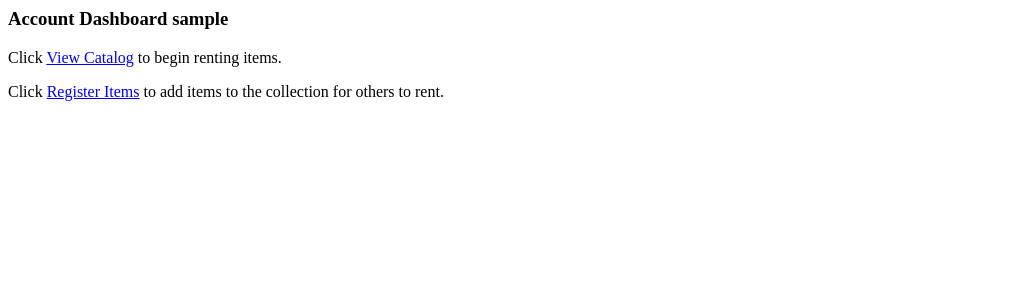
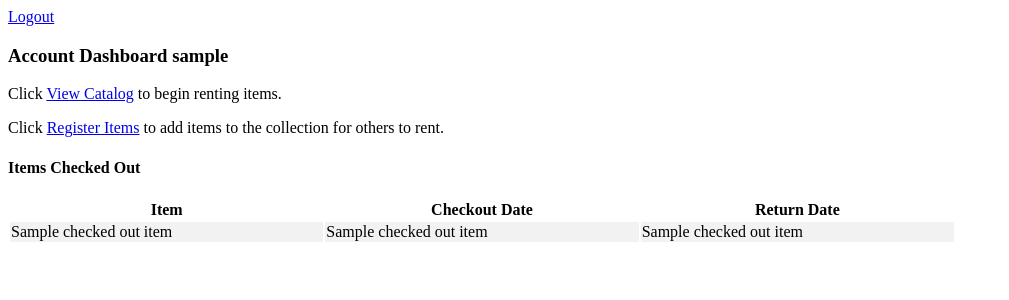
Before and after one commit to ProgrammingCharm/checkout_system, a Flask app: template templates/account.html in a window 1280 px wide. Shown: the top 300 px of the page, without its empty margins (0-1009 px from the left). Run offline with Flask 3, Linux system fonts and the light colour scheme; the template is opened without the code that fills it: most values are stand-ins (such as "Sample title", 1, 10 or a date in 2020).

Commit message:
User session created to maintain user data during use of app, ability to check out items and have them be populated under your name in the account dashboard.

```diff
--- a/app.py
+++ b/app.py
@@ -1,40 +1,53 @@
 import csv
-from flask import Flask, render_template, request, send_file
+from flask import Flask, render_template, request, send_file, session, redirect, url_for
 from os import path
+import os
 from ddl import initialise_database
-from dml import get_all_items, add_item, add_user, get_ipaddress, count_characters, check_upper, check_lower, check_number, check_special, validate_email, get_password_by_username
+from dml import get_all_items, add_item, add_user, get_ipaddress, count_characters, check_upper, check_lower, check_number, check_special, validate_email, get_password_by_username, get_user_id_by_username, add_checkout, get_all_checked_out_items, update_item_availability, get_item_name_by_item_id, get_timestamp
 from werkzeug.security import generate_password_hash, check_password_hash
+from datetime import datetime, timedelta
+import time
 
 if not path.exists("checkout_system.db"):
     initialise_database()
 
 app = Flask(__name__, template_folder="templates")
+app.secret_key = os.environ.get("SECRET_KEY", "default_fallback_key")
 
 @app.route("/", methods=['GET'])
 def index():
-    errors = {
-            "err": None
-            }
+    errors = {"err": None}
     return render_template('index.html', errors=errors)
 
 @app.route("/login", methods=["POST"])
 def login():
     username = request.form["username"]
     password = request.form["password"]
-    errors = {
-            "err": None
-            }
-
+    errors = {"err": None}
     db_password = get_password_by_username(username)
+    user_id = get_user_id_by_username(username)[0]
+    checked_out_items = get_all_checked_out_items(user_id)
     if db_password and check_password_hash(db_password[0], password):
-        return render_template("account.html", username=username, password=password)
+        session["username"] = username  # Set session variable
+        return render_template("account.html", username=username, checked_out_items=checked_out_items)
     else:
         errors["err"] = "Invalid username or password."
         return render_template("index.html", errors=errors)
 
+@app.route("/logout", methods=["GET", "POST"])
+def logout():
+    session.clear()  # Clear the session data, meaning this removes what is stored as "username" in the session object
+    return redirect(url_for("index"))
+
 @app.route("/view_account_page", methods=["GET"])
 def view_account_page():
-    return render_template("account.html")
+    user_id = get_user_id_by_username(session["username"])[0]
+    checked_out_items = get_all_checked_out_items(user_id)
+    if "username" in session:
+        username = session["username"]
+        return render_template("account.html", username=username, checked_out_items=checked_out_items)
+    else:
+        return redirect(url_for("index"))
 
 # When user is new to web application, can create an account. Stores username, password, email (contact), ipaddress.
 @app.route("/create_account", methods=["POST"])
@@ -43,7 +56,6 @@ def create_account():
     password = request.form["password"]
     email = request.form["email"]
     ipaddress = get_ipaddress()
-    username_length = count_characters(username)
     password_length = count_characters(password)
 
     has_upper= check_upper(password)
@@ -53,17 +65,8 @@ def create_account():
 
     has_valid_email = validate_email(email)
 
-    # Create errors list to be passed to render_template for on-page viewing.
-    #errors = []
-
     # Create errors dictionary to contain a value for a specific error, "key": value pairs.
-    errors = {"username": None,
-            "password": None,
-            "email": None
-    }
-
-    if username_length < 8 or username_length > 15:
-        errors["username"] = "Username must be between 8 and 15 characters."
+    errors = {"password": None, "email": None}
 
     if password_length < 8 or password_length > 15 or not has_upper or not has_lower or not has_number or not has_special:
         errors["password"] = "Password must be between 8 and 15 characters, one upper case letter, one lower case letter, one number, and one special character from #, $, %, &, ?, @."
@@ -71,16 +74,6 @@ def create_account():
     if not has_valid_email:
         errors["email"] = "Invalid email address."
 
-    #if (username_length < 8 or username_length > 15) and (password_length < 8 or password_length > 15):
-        #errors.append("Username and password must be between 8 and 15 characters.")
-    #if username_length < 8 or username_length > 15:
-        #errors.append("Username must be between 8 and 15 characters.")
-    #if password_length < 8 or password_length > 15:
-        #errors.append("Password must be between 8 and 15 characters.")
-    #if not has_upper or not has_lower or not has_number or not has_special:
-        #errors.append("Password must contain at least one uppercase letter, one lowercase letter, one number, and one special character from #, $, %, &, ?, @.")
-    #if not has_valid_email:
-        #errors.append("Email must be valid coming from one of the common email providers such as gmail.com, icloud.com, outlook.com, hotmail.com, aol.com, yahoo.com, or mail.com.")
     print(errors)
     if all(value is None for value in errors.values()):
         add_user(username, password, email, ipaddress)
@@ -94,15 +87,21 @@ def view_create_account_page():
 
 @app.route("/view_items_page", methods=["GET"])
 def view_items_page():
-    return render_template('catalog.html', items=get_all_items())
+    if "username" in session:
+        username = session["username"]
+        return render_template("catalog.html", items=get_all_items(), username=username)
+    else:
+        return redirect(url_for("index"))
 
 @app.route("/view_register_items_page", methods=["GET"])
 def view_register_items_page():
-    errors = {
-            "manual_item_error": None,
-            "csv_error": None
-    }
-    return render_template('register.html', errors=errors)
+    if "username" in session:
+        username = session["username"]
+        errors = {"manual_item_error": None, "csv_error": None}
+        success_note = {"add": None}
+        return render_template('register.html', errors=errors, success_note=success_note)
+    else:
+        return redirect(url_for("index"))
 
 @app.route("/add_item_manually", methods=["GET", "POST"])
 def add_item_manually():
@@ -110,13 +109,17 @@ def add_item_manually():
             "manual_item_error": None,
             "csv_error": None
     }
+    success_note = {
+            "add": None
+    }
     item_name = request.form['item_name']
     item_description = request.form['item_description']
     if not item_name or not item_description:
         errors["manual_item_error"] = "Both item name and item description required."
-        return render_template('register.html', errors=errors)
+        return render_template('register.html', errors=errors, success_note=success_note)
+    success_note["add"] = "Item added successfully."
     add_item(item_name, item_description, item_availability="Available")
-    return render_template('register.html', errors=errors)
+    return render_template('register.html', errors=errors, success_note=success_note)
 
 # For downloading csv file when user accesses URL /download_template, server listens for GET HTTP requests.
 @app.route("/download_template", methods=["GET"])
@@ -153,9 +156,28 @@ def upload_csv():
                 item_description = row[1]
                 add_item(item_name, item_description, item_availability="Available")
             return view_items_page()
-            #return "Items added successfully.", 200
-        #return "Invalid file format.", 400
         return view_register_item_page()
+
+@app.route("/checkout_item", methods=["POST"])
+def checkout_item():
+    if "username" not in session:
+        return index()
+    username = session["username"]
+    user_id = get_user_id_by_username(session["username"])[0]
+    item_id = int(request.form["item_id"])
+    print(f"Item id is: {item_id}")
+    item_name_tuple = get_item_name_by_item_id(item_id)
+    item_name = item_name_tuple[0]
+    print(f"Item name is: {item_name}")
+    checkout_date = get_timestamp()
+    return_date = datetime.now() + timedelta(days=7)
+    #due_in_days = (return_date - datetime.now()).days
+    return_date_str = return_date.strftime('%Y-%m-%d %H:%M:%S')
+    #return_date_str = f"Due in {due_in_days} days by 11:59pm."
+    add_checkout(user_id, item_id, item_name, checkout_date, return_date_str)
+    checked_out_items = get_all_checked_out_items(user_id)
+    update_item_availability(item_id)
+    return render_template("account.html", username=username, checked_out_items=checked_out_items)
 
 if __name__ == '__main__':
     app.run(debug=True)
--- a/templates/account.html
+++ b/templates/account.html
@@ -2,11 +2,53 @@
 <html>
 <head>
 	<title>Account</title>
+	<style>
+		table {
+			width: 75%;
+			border-collapse: border;
+		}
+		table, th, td {
+			border: 1 px, solid black;
+		}
+		th, td {
+			padding: 10 px;
+			text-allign: left;
+			word-wrap: word-break;
+			overflow-wrap: word-break;
+		}
+		td {
+			background-color: #f2f2f2;
+		}
+	</style>
 </head>
 <body>
+	<div>
+		<a href="{{ url_for("logout") }}">Logout</a>
+	</div>
 	<h3>Account Dashboard {{username}} </h3>
 	<p>Click <a href="{{ url_for("view_items_page") }}">View Catalog</a> to begin renting items.<p>
 	<p>Click <a href="{{ url_for("view_register_items_page") }}">Register Items</a> to add items to the collection for others to rent.</p>
+	<h4>Items Checked Out</h4>
+	{% if checked_out_items %}
+	<table>
+		<thead>
+			<th>Item</th>
+			<th>Checkout Date</th>
+			<th>Return Date</th>
+		</thead>
+		<tbody>
+			{% for checked_out_item in checked_out_items %}
+				<tr>
+					<td>{{ checked_out_item[3] }}</td>
+					<td>{{ checked_out_item[4] }}</td>
+					<td>{{ checked_out_item[5] }}</td>
+				</tr>
+			{% endfor %}
+		</tbody>
+	</table>
+	{% else %}
+		<p>You currently have no items checked out.</p>
+	{% endif %}
 </body>
 </head>
 </html>
--- a/templates/create_account.html
+++ b/templates/create_account.html
@@ -35,7 +35,7 @@
 
 		<input type="submit" value="Create Account">
 	</form>
-	<h3> Sign-up Guidelines </h3>
+	<!-- <h3> Sign-up Guidelines </h3>
 	<i>Your email is collected to notice you of upcoming holds and pertinent information about your account. Your internet protocal address is collected to ensure secure integrity during login.</i><br>
 	<i>Usernames and passwords must adhere to the following guidelines.</i>
 	<i>Upon successful account creation you will be directed back to the login page.<i>
@@ -44,7 +44,7 @@
 		<li>Password must be between 8 and 15 characters and contain at least one upper case letter, one lower case letter, one number, and one special character from #, $, %, @.</li>
 	</ul>
 
-	<!--
+
 	<i> If a submitted password does not meet the above criteria, you will be provided with a specific fix or a list of fixes for your next submission.</i>
 	{% if errors %}
 		<div class="error-messages">
```
Also changed, not shown: ddl.py (+15 -0 lines), dml.py (+71 -1 lines), templates/catalog.html (+8 -2 lines), templates/register.html (+8 -0 lines).
